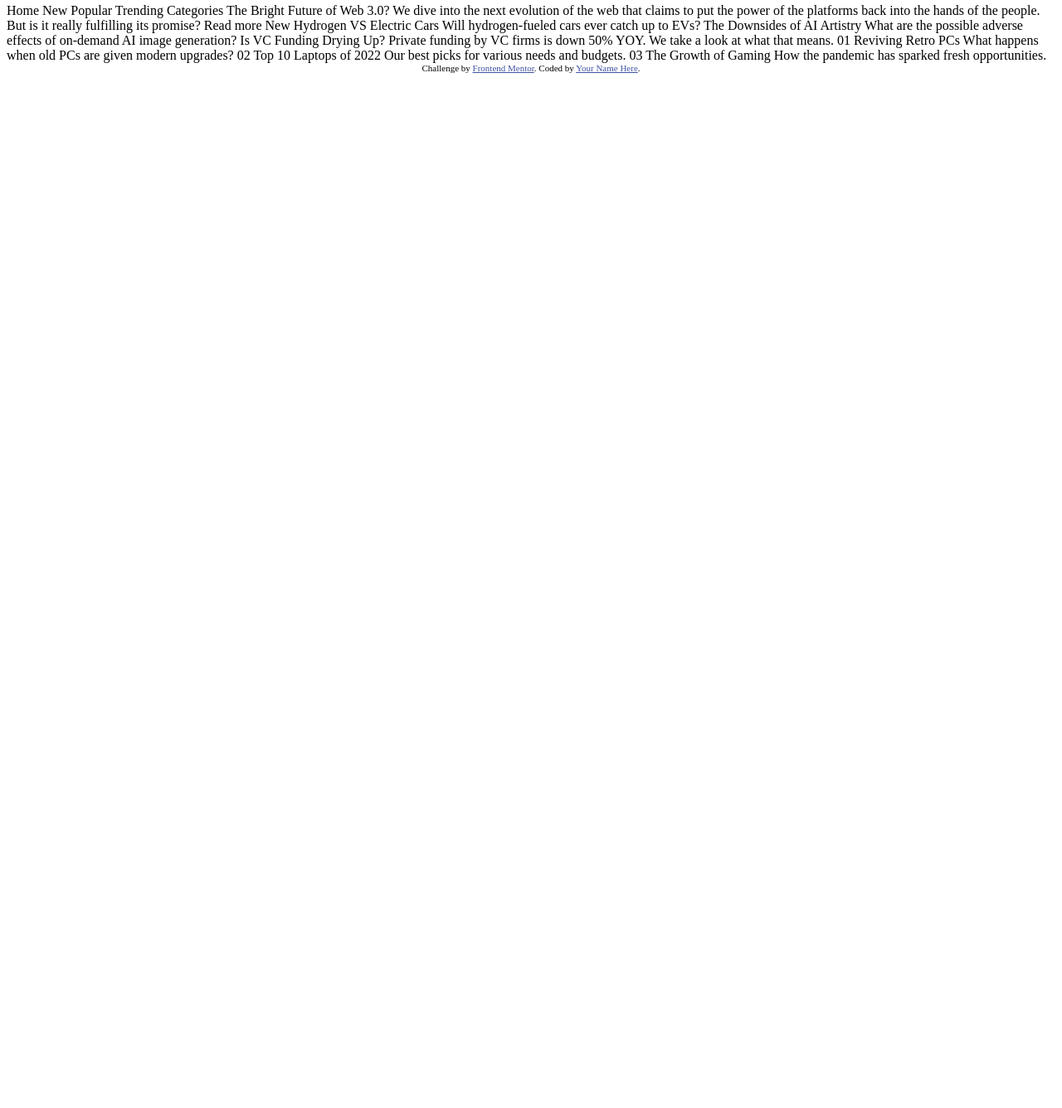
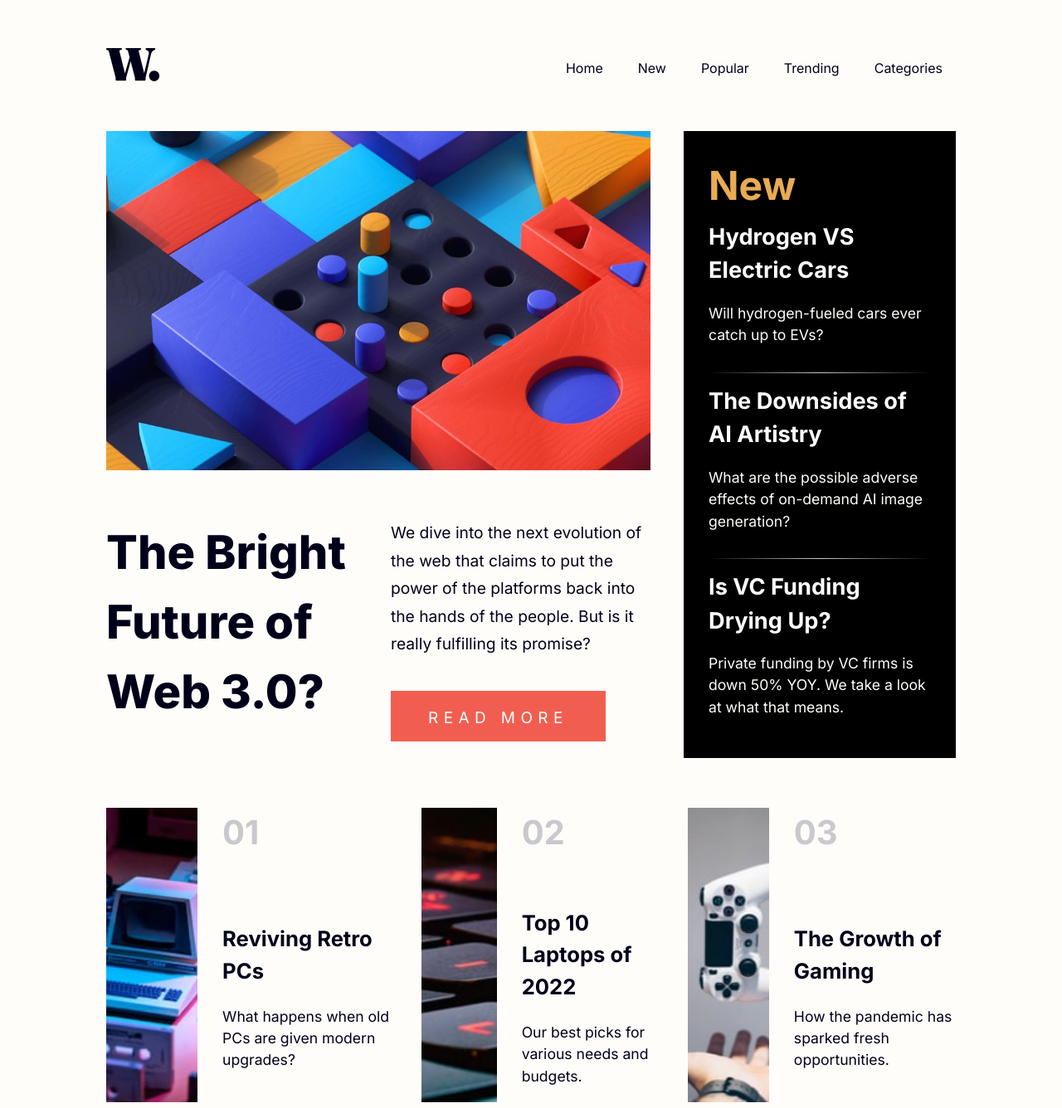
Before and after one commit to JIaBpyxa/News-frontend-challenge, a plain HTML site: page index.html in a window 1280 px wide. Shown: the part 4-1340 px from the top of the page at 83% size. Before the commit the page ends 800 px from the top, so only its background shows below. Drawn offline with Linux system fonts and the light colour scheme.

Commit message:
Update: Styling

```diff
--- a/index.html
+++ b/index.html
@@ -1,60 +1,87 @@
 <!DOCTYPE html>
 <html lang="en">
 <head>
-  <meta charset="UTF-8">
-  <meta name="viewport" content="width=device-width, initial-scale=1.0"> <!-- displays site properly based on user's device -->
+    <meta charset="UTF-8">
+    <meta name="viewport" content="width=device-width, initial-scale=1.0">
+    <!-- displays site properly based on user's device -->
 
-  <link rel="icon" type="image/png" sizes="32x32" href="./assets/images/favicon-32x32.png">
+    <link rel="icon" type="image/png" sizes="32x32" href="./assets/images/favicon-32x32.png">
+    <link rel="stylesheet" type="text/css" href="./styles/styles.css">
 
-  <title>Frontend Mentor | News homepage</title>
-
-  <!-- Feel free to remove these styles or customise in your own stylesheet 👍 -->
-  <style>
-    .attribution { font-size: 11px; text-align: center; }
-    .attribution a { color: hsl(228, 45%, 44%); }
-  </style>
+    <title>Frontend Mentor | News homepage</title>
 </head>
 <body>
 
-  Home
-  New
-  Popular
-  Trending
-  Categories
+<header class="header">
+    <a class="header-logo" href=""><img src="./assets/images/logo.svg"></a>
+    <ul class="header-nav">
+        <li><a href="">Home</a></li>
+        <li><a href="">New</a></li>
+        <li><a href="">Popular</a></li>
+        <li><a href="">Trending</a></li>
+        <li><a href="">Categories</a></li>
+    </ul>
+</header>
 
-  The Bright Future of Web 3.0?
+<div class="middle-box">
+    <div class="big-news">
+        <img src="assets/images/image-web-3-desktop.jpg">
+        <h1>The Bright Future of Web 3.0?</h1>
 
-  We dive into the next evolution of the web that claims to put the power of the platforms back into the hands of the people.
-  But is it really fulfilling its promise?
+        <div class="big-news-about">
+            <p>
+                We dive into the next evolution of the web that claims to put the power of the platforms back into
+                the hands
+                of
+                the
+                people.
+                But is it really fulfilling its promise?
+            </p>
 
-  Read more
+            <a class="button" href="">
+                Read more
+            </a>
+        </div>
+    </div>
+    <div class="new-news-block">
+        <h2>New</h2>
+        <div class="new-news-block-article">
+            <h3>Hydrogen VS Electric Cars</h3>
+            <p>Will hydrogen-fueled cars ever catch up to EVs?</p>
+        </div>
+        <hr>
+        <div class="new-news-block-article">
+            <h3>The Downsides of AI Artistry</h3>
+            <p>What are the possible adverse effects of on-demand AI image generation?</p>
+        </div>
+        <hr>
+        <div class="new-news-block-article">
+            <h3>Is VC Funding Drying Up?</h3>
+            <p>Private funding by VC firms is down 50% YOY. We take a look at what that means.</p>
+        </div>
+    </div>
+</div>
 
-  New
+<div class="top-news-block">
+    <div class="top-news-block-article">
+        <img src="assets/images/image-retro-pcs.jpg">
+        <h2>01</h2>
+        <h3>Reviving Retro PCs</h3>
+        <p>What happens when old PCs are given modern upgrades?</p>
+    </div>
+    <div class="top-news-block-article">
+        <img src="assets/images/image-top-laptops.jpg">
+        <h2>02</h2>
+        <h3>Top 10 Laptops of 2022</h3>
+        <p>Our best picks for various needs and budgets.</p>
+    </div>
+    <div class="top-news-block-article">
+        <img src="assets/images/image-gaming-growth.jpg">
+        <h2>03</h2>
+        <h3>The Growth of Gaming</h3>
+        <p>How the pandemic has sparked fresh opportunities.</p>
+    </div>
+</div>
 
-  Hydrogen VS Electric Cars
-  Will hydrogen-fueled cars ever catch up to EVs?
-
-  The Downsides of AI Artistry
-  What are the possible adverse effects of on-demand AI image generation?
-
-  Is VC Funding Drying Up?
-  Private funding by VC firms is down 50% YOY. We take a look at what that means.
-
-  01
-  Reviving Retro PCs
-  What happens when old PCs are given modern upgrades?
-
-  02
-  Top 10 Laptops of 2022
-  Our best picks for various needs and budgets.
-
-  03
-  The Growth of Gaming
-  How the pandemic has sparked fresh opportunities.
-
-  <div class="attribution">
-    Challenge by <a href="https://www.frontendmentor.io?ref=challenge" target="_blank">Frontend Mentor</a>.
-    Coded by <a href="#">Your Name Here</a>.
-  </div>
 </body>
 </html>
--- /dev/null
+++ b/styles/styles.scss
@@ -0,0 +1,288 @@
+$primary-color-orange: hsl(35, 77%, 62%);
+$primary-color-red: hsl(5, 85%, 63%);
+$neutral-color-white: hsl(36, 100%, 99%);
+$neutral-color-blue: hsl(233, 8%, 79%);
+$neutral-color-dark-blue: hsl(236, 13%, 42%);
+$neutral-color-very-dark-blue: hsl(240, 100%, 5%);
+
+$mobile-layout-width: 800px;
+$medium-layout-width: 1140px;
+$desktop-layout-width: 1440px;
+
+$font-size-p: 1rem;
+$font-family-inter: 'Inter', sans-serif;
+$font-weight-regular: 400;
+$font-weight-bold: 700;
+$font-weight-extra-bold: 800;
+
+@import url('https://fonts.googleapis.com/css2?family=Inter:wght@400;700;800&display=swap');
+
+@mixin text-style($font-weight: $font-weight-regular, $font-size: $font-size-p) {
+  font-family: $font-family-inter;
+  font-weight: $font-weight;
+  font-size: $font-size;
+  color: $neutral-color-very-dark-blue;
+  line-height: 1.5;
+}
+
+@mixin flex-box($gap: 2rem) {
+  -ms-box-orient: horizontal;
+  display: -webkit-box;
+  display: -moz-box;
+  display: -ms-flexbox;
+  display: -moz-flex;
+  display: -webkit-flex;
+  display: flex;
+
+  -webkit-justify-content: space-between;
+  justify-content: space-between;
+  -webkit-flex-flow: row wrap;
+  flex-flow: row wrap;
+  -webkit-align-items: stretch;
+  align-items: stretch;
+
+  gap: $gap;
+}
+
+body {
+  background-color: $neutral-color-white;
+  margin: 0;
+  padding: 10px 10%;
+}
+
+a {
+  @include text-style($font-weight-regular, 1.1rem);
+}
+
+p {
+  @include text-style($font-weight-regular, 1.1rem);
+}
+
+h1 {
+  @include text-style($font-weight-extra-bold, 3.5rem);
+}
+
+h2 {
+  @include text-style($font-weight-bold, 2.5rem)
+}
+
+h3 {
+  @include text-style($font-weight-bold, 1.35rem)
+}
+
+ul {
+  list-style-type: none;
+  margin: 0;
+  padding-left: 0;
+}
+
+li {
+  margin-left: 10px;
+}
+
+/* HEADER */
+
+.header {
+  display: flex;
+  align-items: center;
+  justify-content: space-between;
+
+  background-color: $neutral-color-white;
+  position: -webkit-sticky; /*Safari*/
+  position: sticky;
+  top: 0;
+
+  margin: 40px 0;
+  padding: 10px 0;
+}
+
+.header-nav {
+  display: flex;
+  align-items: center;
+
+  a {
+    @include text-style();
+    display: block;
+    text-decoration: none;
+    padding: 14px 16px;
+  }
+
+  a:hover {
+    color: $primary-color-orange;
+  }
+}
+
+/*MIDDLE BOX*/
+
+.middle-box {
+  display: grid;
+  grid-template-columns: 2fr 1fr;
+  grid-template-rows: 100%;
+  gap: 40px;
+}
+
+.big-news {
+  display: grid;
+  width: 100%;
+  grid-template-columns: 1fr 1fr;
+  grid-template-rows: 1.25fr 1fr;
+  grid-template-areas: "image image" "title about";
+  row-gap: 20px;
+  column-gap: 30px;
+
+  img {
+    grid-area: image;
+    object-fit: cover;
+    max-width: 100%;
+    height: 100%;
+  }
+
+  h1 {
+    grid-area: title;
+  }
+}
+
+.big-news-about {
+  grid-area: about;
+  display: flex;
+  justify-content: space-evenly;
+  flex-direction: column;
+  align-items: flex-start;
+
+  p {
+    font-size: 1.2rem;
+    line-height: 1.75;
+  }
+}
+
+.button {
+  background-color: $primary-color-red;
+  /*border: 1px solid #3b6e22;*/
+  display: inline-block;
+  cursor: pointer;
+  color: #fff;
+  padding: 10px 45px;
+  text-decoration: none;
+  font-size: 1.7rem;
+  letter-spacing: .4rem;
+  font-variant-caps: all-petite-caps;
+}
+
+.button:hover {
+  background-color: #000;
+}
+
+.button:active {
+  position: relative;
+  top: 1px;
+}
+
+
+.new-news-block {
+  background-color: #000;
+  padding: 30px;
+  display: flex;
+  flex-direction: column;
+  justify-content: space-between;
+
+  h2 {
+    color: $primary-color-orange;
+    margin: 0;
+    font-size: 3rem;
+  }
+
+  hr {
+    border: 0;
+    height: 1px;
+    width: 100%;
+    background-image: linear-gradient(to right, transparent, #CCC, transparent);
+  }
+}
+
+.new-news-block-article {
+  h3 {
+    color: #fff;
+    font-size: 1.7rem;
+    margin: 0;
+  }
+
+  p {
+    color: $neutral-color-white;
+  }
+}
+
+@media (max-width: $mobile-layout-width) {
+  .middle-box {
+    display: grid;
+    grid-template-columns: 1fr;
+    grid-template-rows: 1fr 1fr;
+    gap: 40px;
+  }
+
+  .big-news {
+    grid-template-areas: "image" "title" "about";
+    grid-template-columns: 1fr;
+    grid-template-rows: 1fr 1fr 1fr;
+  }
+}
+
+@media (min-width: $mobile-layout-width) and (max-width: $medium-layout-width) {
+  .middle-box {
+    display: grid;
+    grid-template-columns: 1fr;
+    grid-template-rows: 1fr 1fr;
+    gap: 40px;
+  }
+}
+
+/*TOP NEWS BLOCK*/
+
+.top-news-block {
+  display: flex;
+  justify-content: space-between;
+  flex-grow: 1;
+  flex-shrink: 1;
+  gap: 20px;
+  margin: 60px 0;
+}
+
+.top-news-block-article {
+  display: grid;
+  grid-template-areas: "image number" "image title" "image about";
+  grid-template-columns: 1fr 2fr;
+  grid-template-rows: 1fr .5fr 1fr;
+  column-gap: 30px;
+  row-gap: 5px;
+
+  img {
+    grid-area: image;
+    max-width: 100%;
+    height: 100%;
+    object-fit: cover;
+  }
+
+  h2 {
+    grid-area: number;
+    margin: 0;
+    color: #C9C8CE;
+  }
+
+  h3 {
+    grid-area: title;
+    margin: 0;
+    font-size: 1.6rem;
+  }
+
+  p {
+    grid-area: about;
+  }
+}
+
+@media (max-width: $medium-layout-width) {
+  .top-news-block {
+    display: grid;
+    grid-template-columns: 1fr;
+    grid-template-rows: repeat(3, 1fr);
+    gap: 40px;
+  }
+}
```
Also changed, not shown: styles/styles.css (added), 1 other file.
